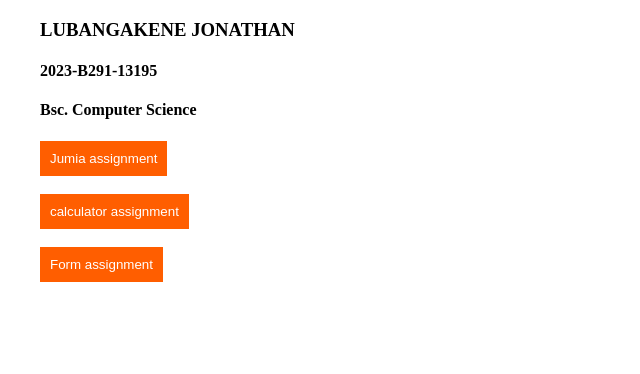
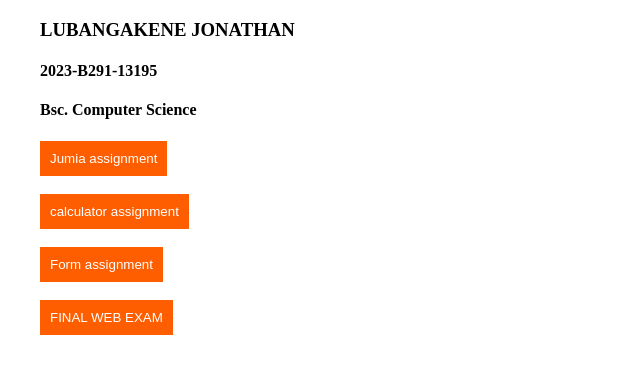
Before and after one commit to Bangas101/Webdev-t, a plain HTML site: page index.html in a window 1280 px wide. Shown: the whole page, without its empty margins (0-640 px from the left). Drawn offline with Linux system fonts and the light colour scheme.

Commit message:
Sheila Pink web link

```diff
--- a/index.html
+++ b/index.html
@@ -44,6 +44,7 @@
             <li><button><a href="./jumia.html">Jumia assignment</a></button></li><br>
             <li><button><a href="./calculator.html">calculator assignment</a></button></li><br>
             <li><button><a href="./form assignment.html">Form assignment</a></button></li><br>
+            <li><button><a href="./Lubangakene_Jonathan_2023-B291-13195_NKOZI/sheilaPink.html">FINAL WEB EXAM</a></button></li><br>
         </ul>
     </nav>
 </body>
```
